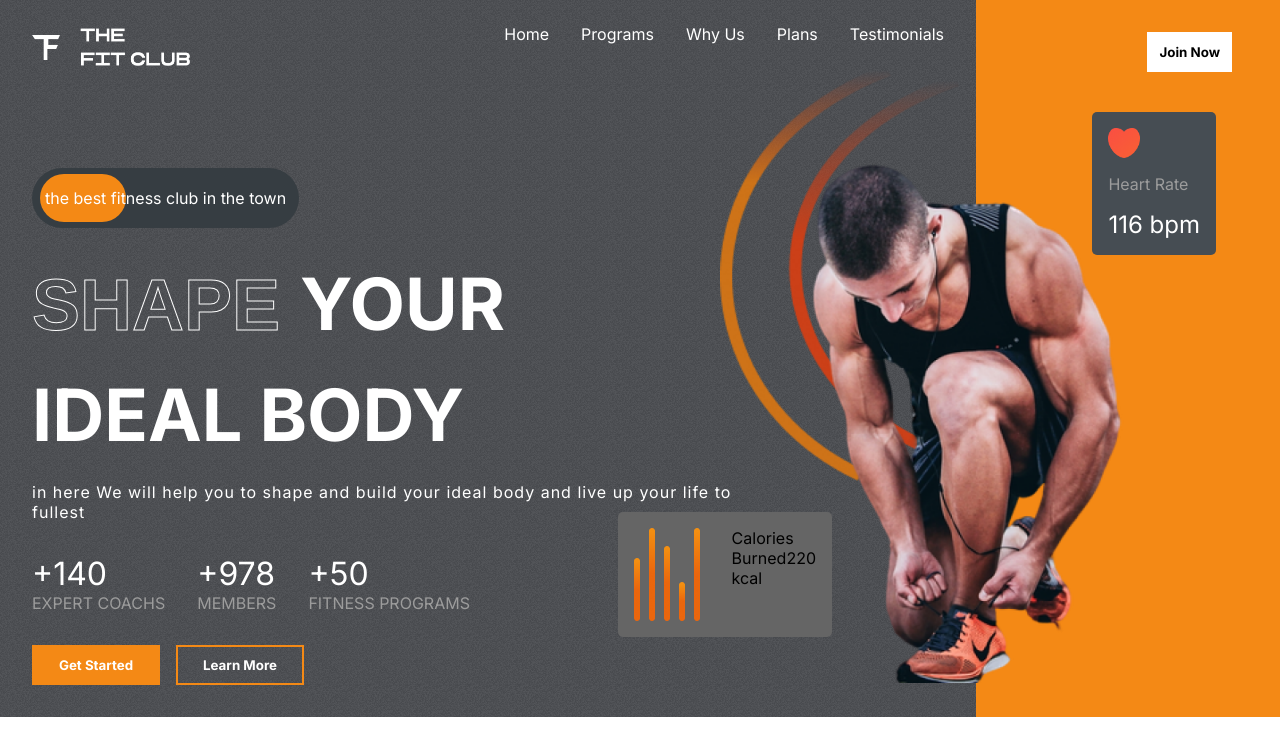
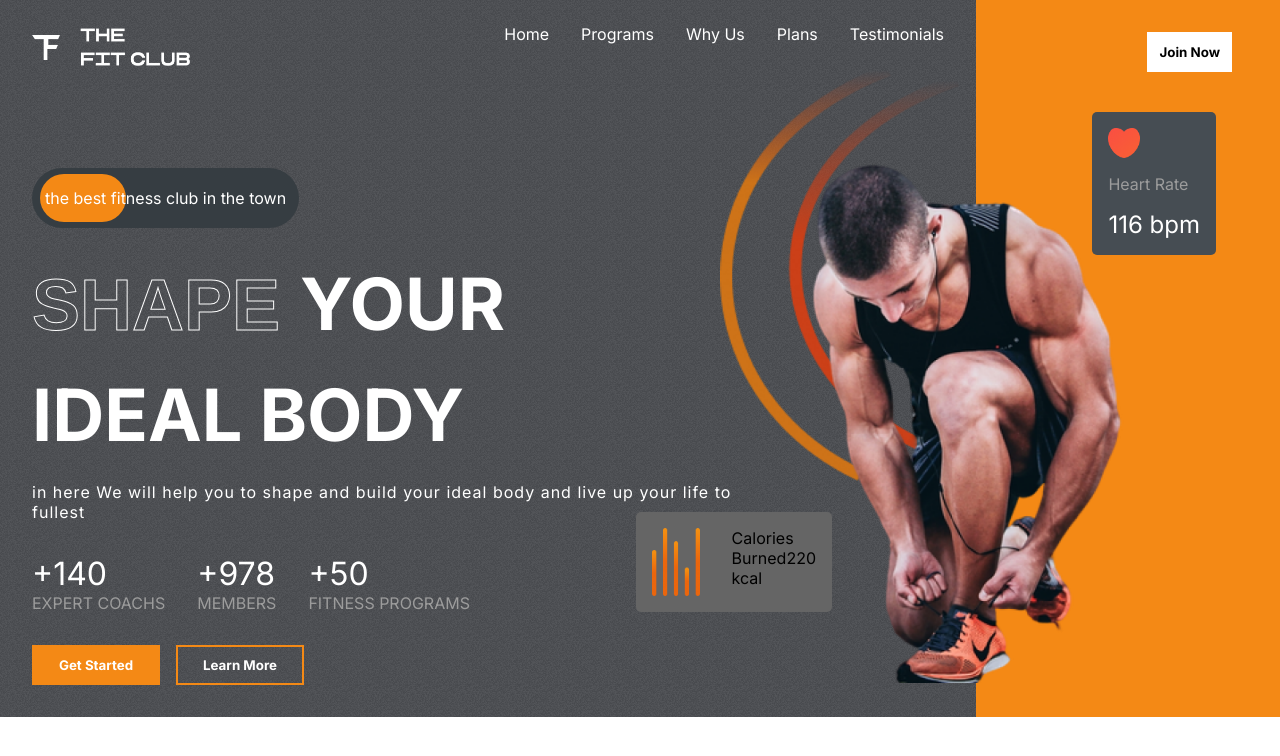
Before and after one commit to AlexMarquesAlves/fit-club-gym-app, a React (Vite) app: page / in a window 1280 px wide. Shown: the top 756 px of the page. Built offline with nearby package versions, Linux system fonts and the light colour scheme.

Commit message:
Feat: styling calories img

```diff
--- a/src/components/Hero/styles.scss
+++ b/src/components/Hero/styles.scss
@@ -159,6 +159,10 @@
          position: absolute;
          top: 32rem;
          right: 28rem;
+
+         > img {
+            width: 3rem;
+         }
       }
    }
 }
```
